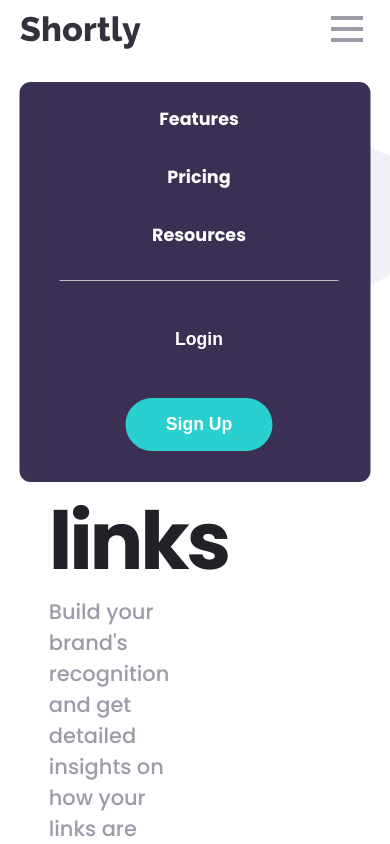
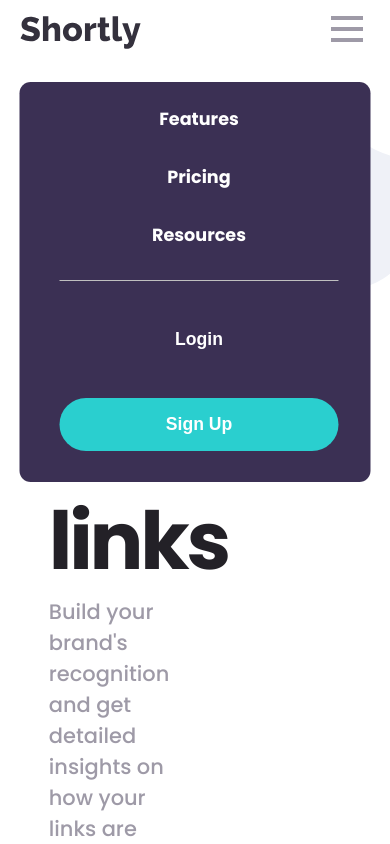
Before and after one commit to slekstut/url-shortening-api-master, a Vue app: page / in a window 390 px wide. Shown: the top 844 px of the page. Built offline with nearby package versions, Linux system fonts and the light colour scheme.

Commit message:
mobile menu display correct styling

```diff
--- a/src/components/Navbar.vue
+++ b/src/components/Navbar.vue
@@ -118,6 +118,11 @@
           color: $white;
           margin-bottom: 2rem;
         }
+        li.user-action {
+          width: 90%;
+          display: flex;
+          justify-content: center;
+        }
         li:nth-child(4) {
           border-top: 1px solid $gray;
           width: 90%;
```
